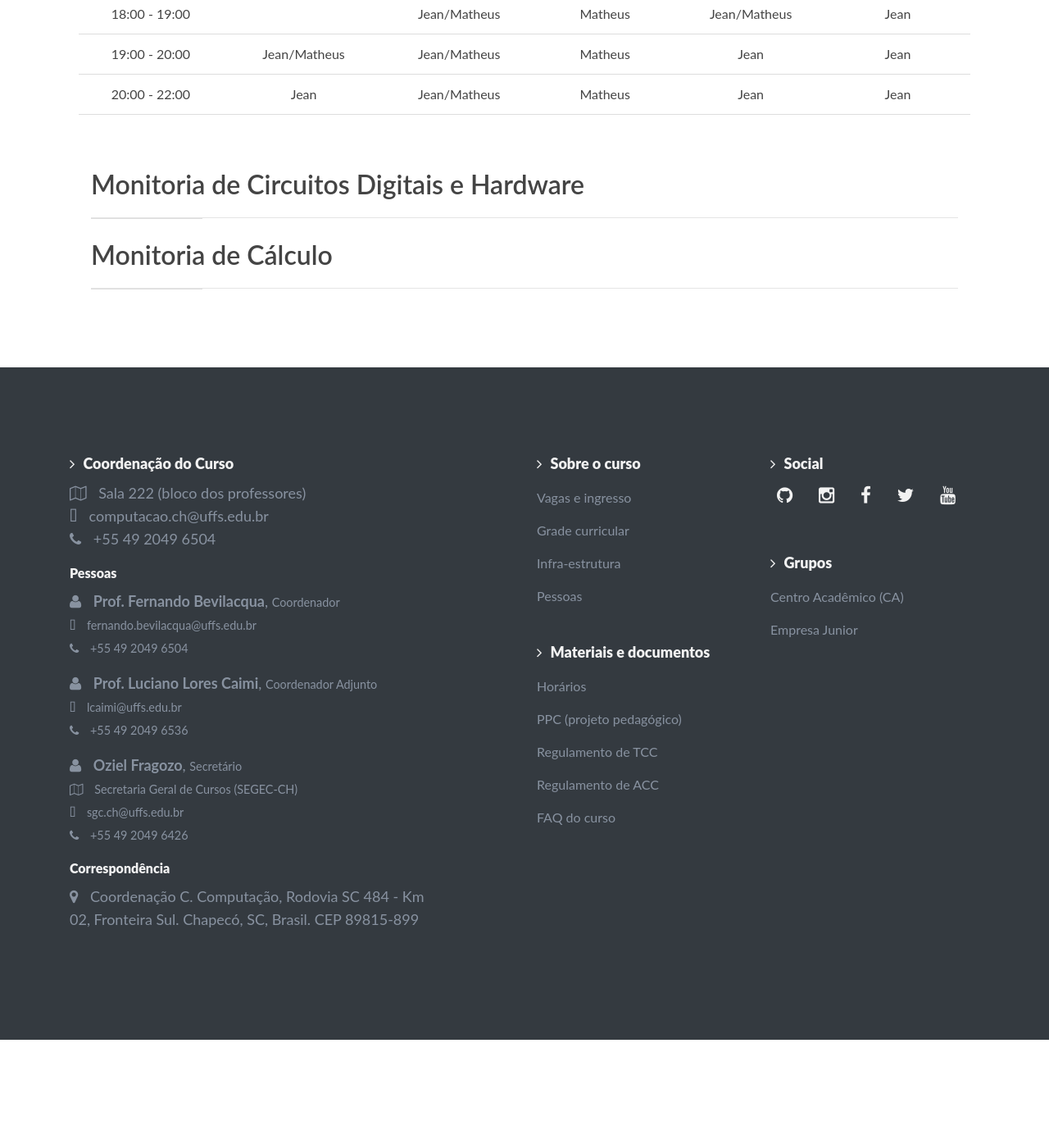
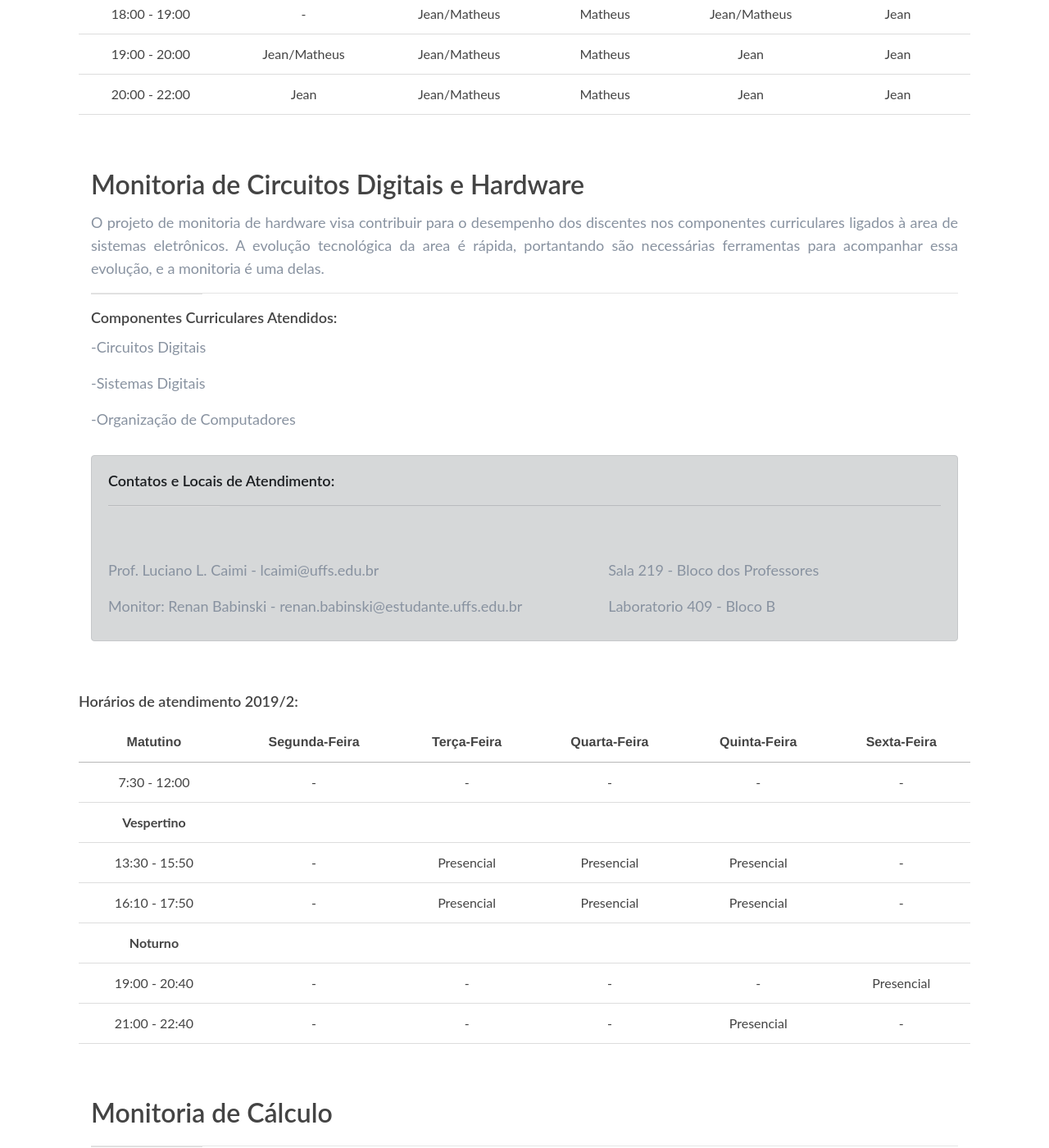
Before and after one commit to ccuffs/cc.uffs.edu.br, a Jekyll site: the page built from _pages/ensino-monitoria.md, in a window 1280 px wide and 1400 px high, scrolled down 2091 px. Shown: the whole window at 82% size. Built offline with Jekyll 4.4.1, drawn with Linux system fonts in a browser that asks for light colours; before the commit the page ends 3359 px from its top, so only the background shows below that; some of the changed text lies outside the part shown.

Commit message:
adicionando monitoria de circuitos

```diff
--- a/_pages/ensino-monitoria.md
+++ b/_pages/ensino-monitoria.md
@@ -27,11 +27,12 @@
         <h2>Monitoria de Algoritmos e Programação</h2>
         <hr/>
         <p class="text-justify">A aprendizagem de uma linguagem de programação apresenta um dos maiores desafios para curso de
-computação, portanto o objetivo do programa de monitoria de Algoritmos e Programação é desenvolver atividades junto ao curso envolvendo diversas disciplinas, auxiliando os alunos e complementando as tarefas disponibilizadas em sala de aula, através da resolução assistida de exercícios e outras atividades complementares.</p>
-          <h3>Componentes Curriculares Atendidos:</h3>
-          <p>-Algoritmos e Programação</p>
-          <p>-Estrutura de Dados</p>
-          <p>-Programação I</p>
+computação, portanto o objetivo do programa de monitoria de Algoritmos e Programação é desenvolver atividades junto ao curso envolvendo diversas disciplinas, auxiliando os alunos e complementando as tarefas disponibilizadas em sala de aula, através da resolução assistida de exercícios e outras atividades complementares.
+        </p>
+        <h3>Componentes Curriculares Atendidos:</h3>
+        <p>-Algoritmos e Programação</p>
+        <p>-Estrutura de Dados</p>
+        <p>-Programação I</p>
         <div class="alert alert-dark breath-top" role="alert">
           <h3 class="alert-heading">Contatos e Locais de Atendimento:</h3>
           <hr/>
@@ -43,7 +44,7 @@
               <p>Monitor: Maicon Brandão - maincon.brandao@gmail.com</p>
             </div>
             <div class="col-12 col-sm-6 col-md-5">
-              <p>Sala 221 Bloco dos Professores</p>
+              <p>Sala 221 - Bloco dos Professores</p>
               <p>Laboratorio 402 e Laboratório 307 - Bloco B</p>
               <p>Laboratorio 402 - Bloco B</p>
               <p>Laboratório 307 - Bloco B</p>
@@ -60,15 +61,15 @@
 
 |  **Matutino** |  Segunda-Feira |   Terça-Feira  | Quarta-Feira | Quinta-Feira |   Sexta-Feira  |
 |:-------------:|:--------------:|:--------------:|:------------:|:------------:|:--------------:|
-| 08:30 - 09:30 |                |                |              |              | Jean (lab 307) |
-| 09:30 - 11:30 | Jean (lab 307) | Jean (lab 307) | Matheus      |              | Jean (lab 307) |
+| 08:30 - 09:30 |        -       |   -            |       -      |      -       | Jean (lab 307) |
+| 09:30 - 11:30 | Jean (lab 307) | Jean (lab 307) | Matheus      |       -      | Jean (lab 307) |
 |**Vespertino** |                |                |              |              |                |
-| 13:00 - 16:00 | Maicon         |                | Maicon       | Maicon       | Maicon         |
-| 16:00 - 16:30 | Maicon         |                | Maicon       | Maicon       |                |
-| 16:30 - 17:30 | Maicon         | Maicon         | Maicon       | Maicon       |                |
-| 17:30 - 18:00 |                | Maicon         |              |              |                |
+| 13:00 - 16:00 | Maicon         |     -          | Maicon       | Maicon       | Maicon         |
+| 16:00 - 16:30 | Maicon         |     -          | Maicon       | Maicon       |    -           |
+| 16:30 - 17:30 | Maicon         | Maicon         | Maicon       | Maicon       |    -           |
+| 17:30 - 18:00 |          -     | Maicon         |    -         |      -       |                |
 | **Noturno**   |                |                |              |              |                |
-| 18:00 - 19:00 |                | Jean/Matheus   | Matheus      | Jean/Matheus | Jean           |
+| 18:00 - 19:00 |              - | Jean/Matheus   | Matheus      | Jean/Matheus | Jean           |
 | 19:00 - 20:00 | Jean/Matheus   | Jean/Matheus   | Matheus      | Jean         | Jean           |
 | 20:00 - 22:00 | Jean           | Jean/Matheus   | Matheus      | Jean         | Jean           |
 
@@ -79,12 +80,46 @@
     <div class="row justify-content-center">
       <div class="col-12 text-left">
         <h2>Monitoria de Circuitos Digitais e Hardware</h2>
+        <p class="text-justify">O projeto de monitoria de hardware visa contribuir para o desempenho dos discentes nos componentes curriculares ligados à area de sistemas eletrônicos. A evolução tecnológica da area é rápida, portantando são necessárias ferramentas para acompanhar essa evolução, e a monitoria é uma delas.
+        </p>
         <hr/>
-        <p class="text-justify"></p>
+        <h3>Componentes Curriculares Atendidos:</h3>
+        <p>-Circuitos Digitais</p>
+        <p>-Sistemas Digitais</p>
+        <p>-Organização de Computadores</p>
+        <div class="alert alert-dark breath-top" role="alert">
+          <h3 class="alert-heading">Contatos e Locais de Atendimento:</h3>
+          <hr/>
+          <div class="row text-left pt-5">
+            <div class="col-12 col-sm-6 col-md-7">
+              <p>Prof. Luciano L. Caimi - lcaimi@uffs.edu.br</p>
+              <p>Monitor: Renan Babinski - renan.babinski@estudante.uffs.edu.br</p>
+            </div>
+            <div class="col-12 col-sm-6 col-md-5">
+              <p>Sala 219 - Bloco dos Professores</p>
+              <p>Laboratorio 409 - Bloco B</p>
+            </div>
+          </div>
+        </div>
       </div>
     </div>
   </div>
 </section>
+
+<br>
+<h3>Horários de atendimento 2019/2:</h3>
+
+|  **Matutino** |  Segunda-Feira |   Terça-Feira  | Quarta-Feira | Quinta-Feira |   Sexta-Feira  |
+|:-------------:|:--------------:|:--------------:|:------------:|:------------:|:--------------:|
+| 7:30 - 12:00  | -              | -              | -            |  -           | -              |
+|**Vespertino** |                |                |              |              |                |
+| 13:30 - 15:50 | -              | Presencial     | Presencial   |  Presencial  | -              |
+| 16:10 - 17:50 | -              | Presencial     | Presencial   |  Presencial  | -              |
+| **Noturno**   |                |                |              |              |                |
+| 19:00 - 20:40 | -              | -              | -            |  -           | Presencial     |
+| 21:00 - 22:40 | -              | -              | -            |  Presencial  | -              |
+
+<br>
 
 <section>
   <div class="container">
```
